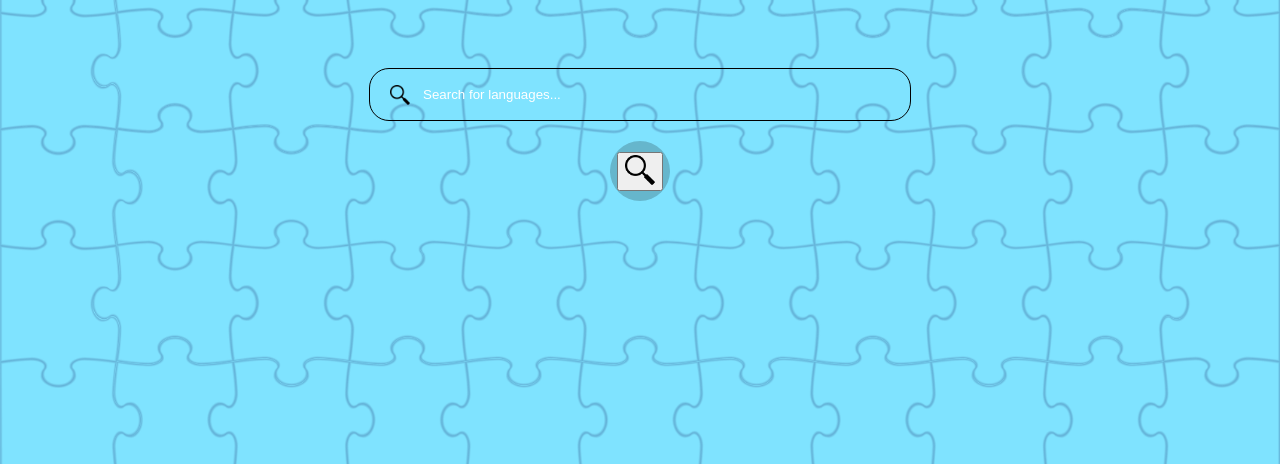
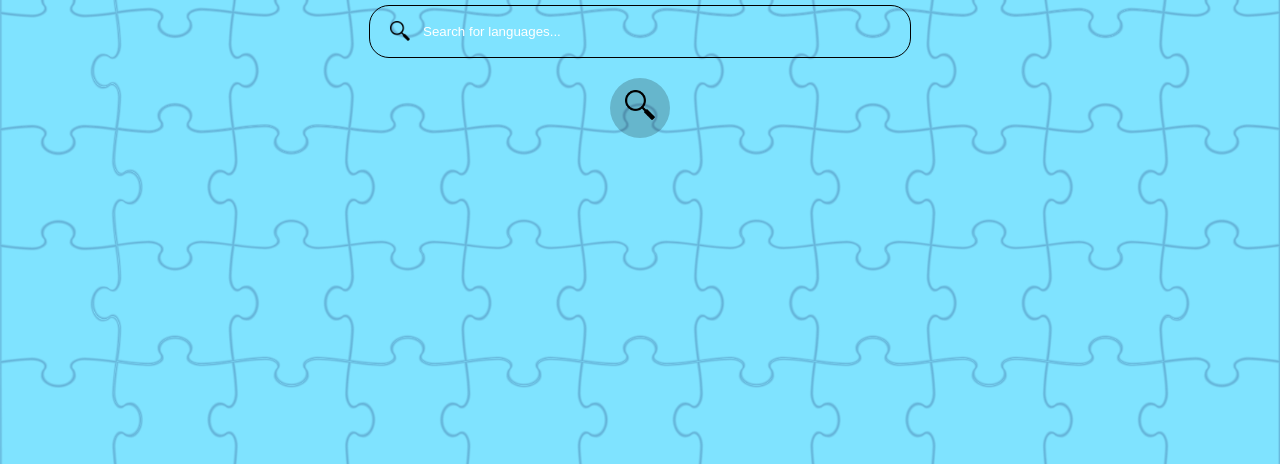
Before and after one commit to jawidrahimi/webtech-project, a plain HTML site: page search_interface.html in a window 1280 px wide. Shown: the part 336-800 px from the top of the page. Drawn offline with Linux system fonts and the light colour scheme.

Commit message:
- Fixed homepage, search interface functional

```diff
--- a/script.js
+++ b/script.js
@@ -2,3 +2,13 @@ function toggleMenu() {
     const menu = document.getElementById('dropdown-menu');
     menu.classList.toggle('show');
 }
+
+document.getElementById('searchInput').addEventListener('keydown', function(event) {
+    if (event.key === 'Enter') {
+        window.location.href = 'search_results.html';
+    }
+});
+
+document.getElementById('searchButton').addEventListener('click', function(){
+    window.location.href = 'search_results.html';
+});
--- a/search_interface.html
+++ b/search_interface.html
@@ -29,17 +29,17 @@
             </ul>
         </nav>
 
-        <main class="search-main">
+        <main class="main-content">
             <h1>Search for a Language</h1>
             <div class="search-container">
                 <div class="search-input-wrapper">
                     <img src="images/Magnifying Glass Icon.png" alt="Magnifier" class="magnifier-icon" />
-                    <input type="text" class="search-bar" placeholder="Search for languages..." />
+                    <input type="text" class="search-bar" placeholder="Search for languages..." id="searchInput" />
                 </div>
                 <div class="search-button-container">
-                    <button class="search-button">
+                    <a href="search_results.html" class="search-button" id="searchButton">
                         <img src="images/Magnifying Glass Icon.png" alt="Search" />
-                    </button>
+                    </a>
                 </div>
             </div>
         </main>
--- a/style.css
+++ b/style.css
@@ -100,7 +100,7 @@ header {
 
 /* Main content container */
 .main-content {
-    min-height: calc(100vh - 100px - 100px); /* Adjust based on header/footer height */
+    min-height: calc(115vh - 100px - 100px); /* Adjust based on header/footer height */
     display: flex;
     flex-direction: column;
     align-items: center; /* Center horizontally */
@@ -146,14 +146,14 @@ header {
 /* Search Interface */
 .search-main {
     text-align: center;
-    margin-top: 150px;
+    margin-top: 0px;
 }
 
 .search-container {
     display: flex;
     flex-direction: column;
     align-items: center;
-    padding-top: 200px;
+    padding-top: 0px;
 }
 
 .search-input-wrapper {
@@ -207,6 +207,7 @@ header {
 .search-button-container img { /* Target the image inside the container */
     width: 30px; /* Adjust magnifier size */
     height: auto;
+    background-color: transparent;
 }
 
 
@@ -220,6 +221,8 @@ header {
     text-align: center; /* Centers text */
     box-shadow: 0 4px 8px rgba(0, 0, 0, 0.2); /* Subtle shadow effect */
 }
+
+
 
 .content {
     text-align: center; /* Centers text and links */
```
Also changed, not shown: 1 other file.
